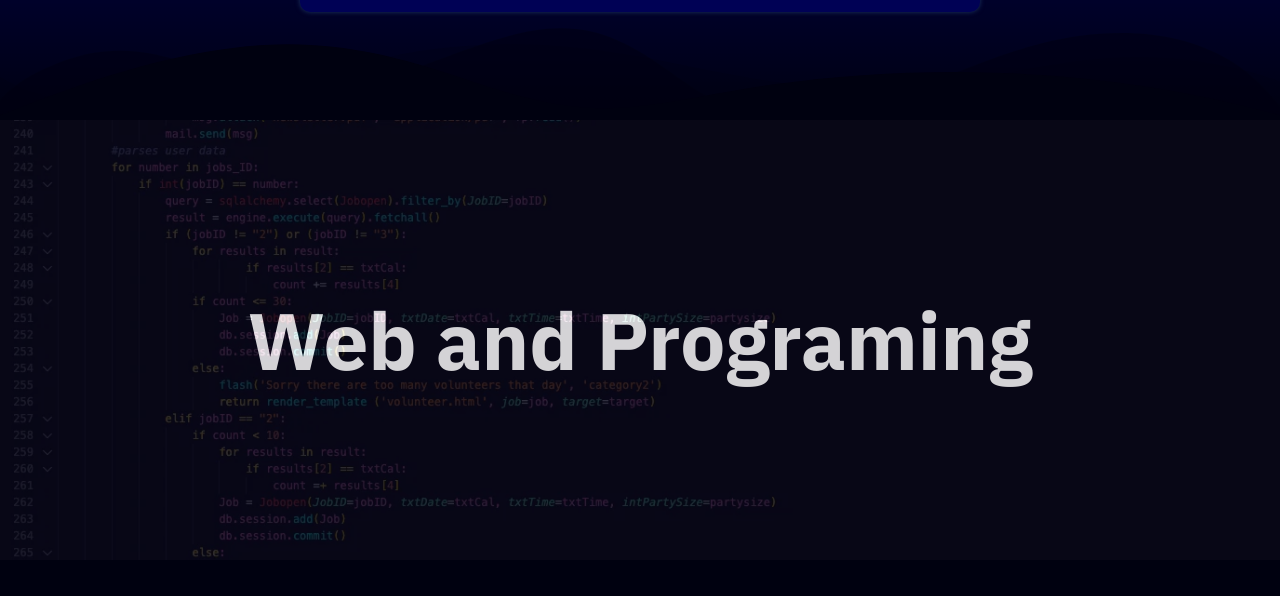
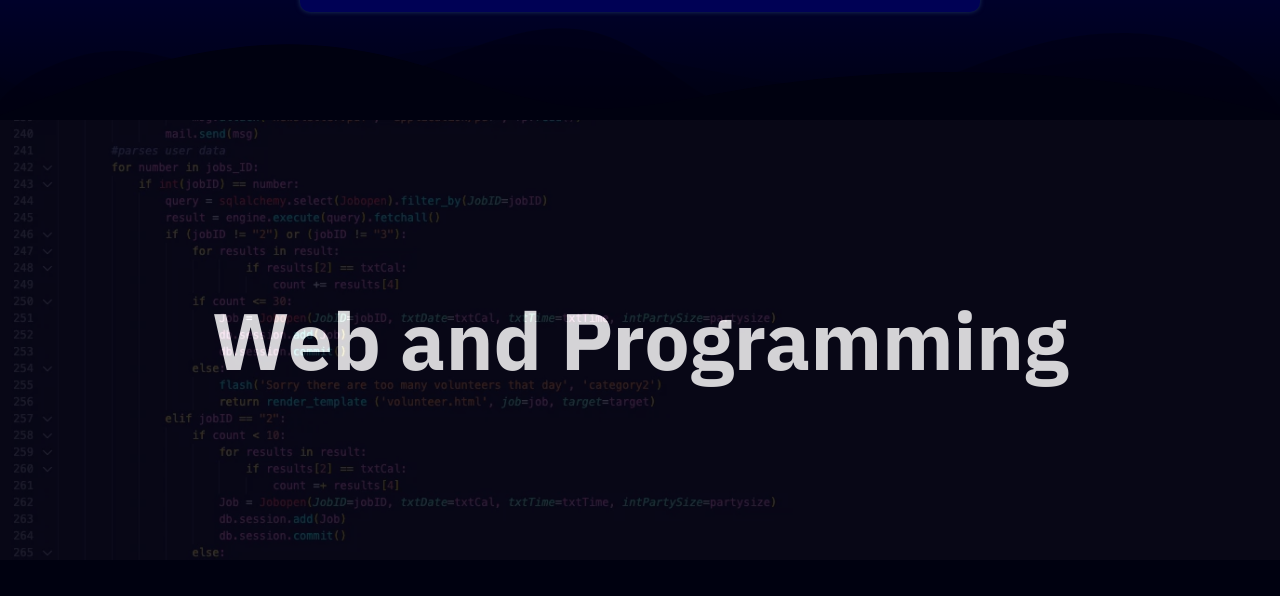
Before and after one commit to Friendfrie77/portfolio_site, a React (Create React App) app: page / in a window 1280 px wide. Shown: the part 931-1527 px from the top of the page. Built offline with nearby package versions, Linux system fonts and the light colour scheme.

Commit message:
fixing spelling

```diff
--- a/src/component/web.jsx
+++ b/src/component/web.jsx
@@ -121,7 +121,7 @@ function Web(){
     return(
         <section className="content" ref={ref} id='web'>
             <div className="content-hero web-hero">
-                <h1 className='content-hero-header'>Web and Programing</h1>
+                <h1 className='content-hero-header'>Web and Programming</h1>
             </div>
             <ul className='projects'>
                 <li className='panel current-show-case web-zero'>
```
